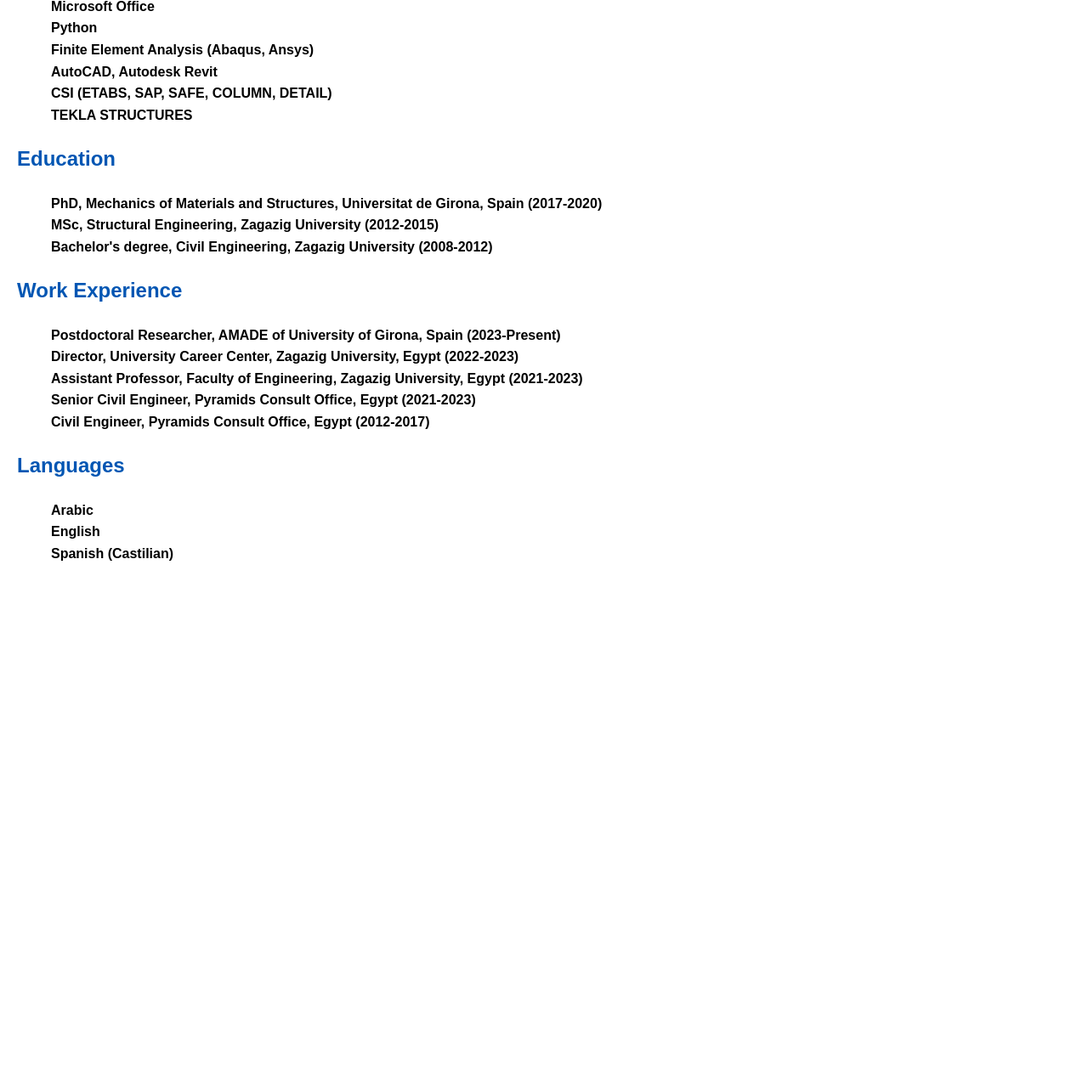
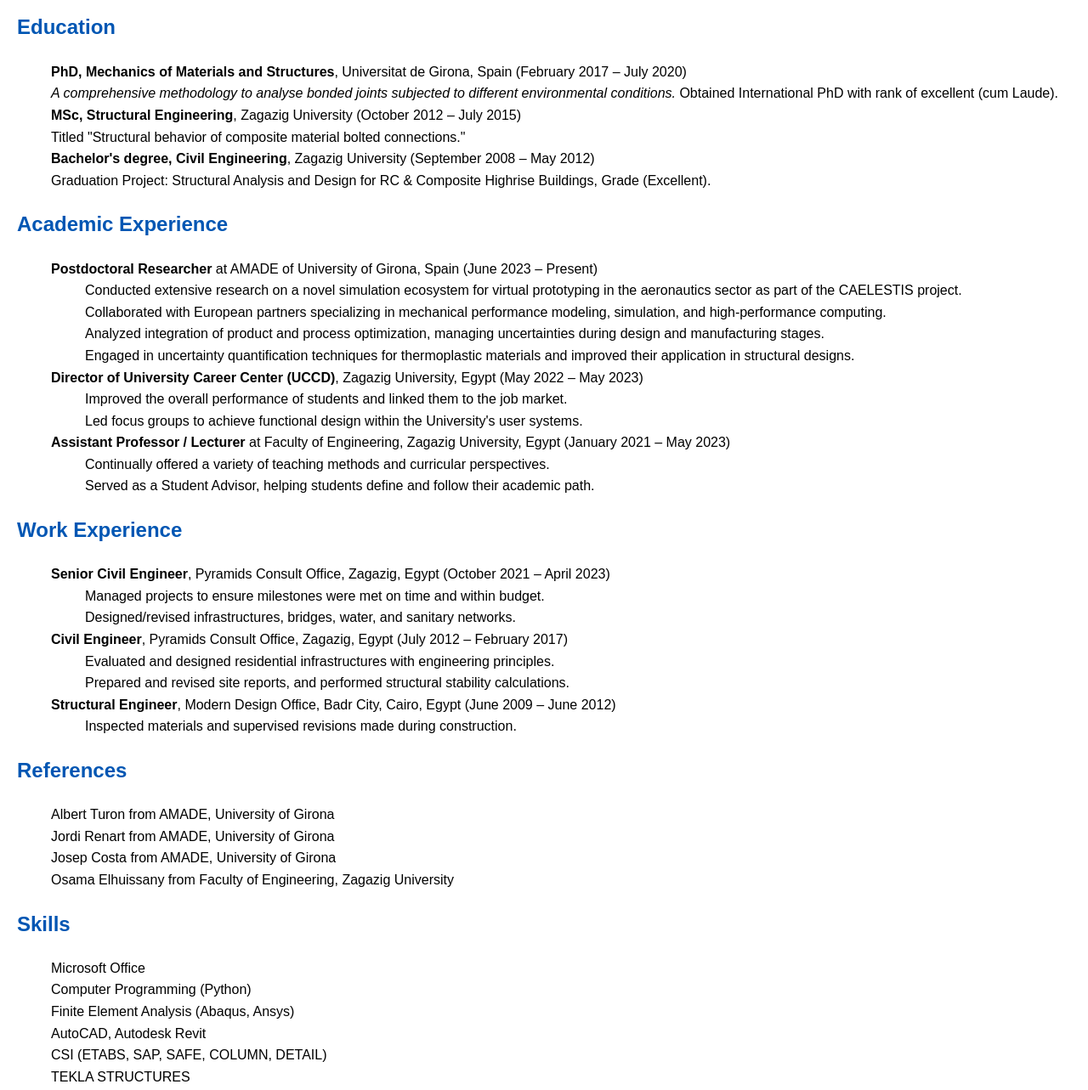
Before and after one commit to sabdelmonsef/sabdelmonsef.github.io, a plain HTML site: page index.html in a window 1280 px wide. Shown: the part 374-1657 px from the top of the page at 85% size. Before the commit the page ends 1059 px from the top, so only its background shows below. Drawn offline with Linux system fonts and the light colour scheme.

Commit message:
Update index.html

```diff
--- a/index.html
+++ b/index.html
@@ -16,49 +16,99 @@
         ul {
             list-style-type: none;
         }
+        header p, a {
+            font-size: 1.2em;
+        }
     </style>
 </head>
 <body>
     <header>
         <h1>Said Abdel-Monsef</h1>
-        <p><strong>Cell:<strong>Email:</strong> said.abdelmonsed@udg.edu</p>
+        <p><strong>Email:</strong> <a href="mailto:saabdelmonsef@eng.zu.edu.eg">saabdelmonsef@eng.zu.edu.eg</a></p>
         <p><a href="https://www.linkedin.com/in/said-abdel-monsef-05616017b/" target="_blank">LinkedIn Profile</a></p>
     </header>
 
     <section>
         <h2>Summary</h2>
-        <p>Experienced and Dynamic Structural Engineer with a proven track record of ensuring that structures are architecturally safe and compliant with codes. Familiar with the construction management process, and adept in advising clients regarding the proper materials and layout during the building process.</p>
+        <p>Experienced and Dynamic Structural Engineer with a proven track record of ensuring that structures are architecturally safe and compliant with codes. Familiar with the construction management process, and adept in advising clients regarding the proper materials and layout during the building process. Experienced in providing services for both residential and commercial projects, and adept in communicating recommendations and concerns clearly and effectively. Committed to identifying issues and achieving solutions to increase safety, functionality, and aesthetics.</p>
+    </section>
+
+    <section>
+        <h2>Education</h2>
+        <ul>
+            <li><strong>PhD, Mechanics of Materials and Structures</strong>, Universitat de Girona, Spain (February 2017 – July 2020)<br>
+            <em>A comprehensive methodology to analyse bonded joints subjected to different environmental conditions.</em> Obtained International PhD with rank of excellent (cum Laude).</li>
+
+            <li><strong>MSc, Structural Engineering</strong>, Zagazig University (October 2012 – July 2015)<br>
+            Titled "Structural behavior of composite material bolted connections."</li>
+
+            <li><strong>Bachelor's degree, Civil Engineering</strong>, Zagazig University (September 2008 – May 2012)<br>
+            Graduation Project: Structural Analysis and Design for RC & Composite Highrise Buildings, Grade (Excellent).</li>
+        </ul>
+    </section>
+
+    <section>
+        <h2>Academic Experience</h2>
+        <ul>
+            <li><strong>Postdoctoral Researcher</strong> at AMADE of University of Girona, Spain (June 2023 – Present)</li>
+            <ul>
+                <li>Conducted extensive research on a novel simulation ecosystem for virtual prototyping in the aeronautics sector as part of the CAELESTIS project.</li>
+                <li>Collaborated with European partners specializing in mechanical performance modeling, simulation, and high-performance computing.</li>
+                <li>Analyzed integration of product and process optimization, managing uncertainties during design and manufacturing stages.</li>
+                <li>Engaged in uncertainty quantification techniques for thermoplastic materials and improved their application in structural designs.</li>
+            </ul>
+            <li><strong>Director of University Career Center (UCCD)</strong>, Zagazig University, Egypt (May 2022 – May 2023)</li>
+            <ul>
+                <li>Improved the overall performance of students and linked them to the job market.</li>
+                <li>Led focus groups to achieve functional design within the University's user systems.</li>
+            </ul>
+            <li><strong>Assistant Professor / Lecturer</strong> at Faculty of Engineering, Zagazig University, Egypt (January 2021 – May 2023)</li>
+            <ul>
+                <li>Continually offered a variety of teaching methods and curricular perspectives.</li>
+                <li>Served as a Student Advisor, helping students define and follow their academic path.</li>
+            </ul>
+        </ul>
+    </section>
+
+    <section>
+        <h2>Work Experience</h2>
+        <ul>
+            <li><strong>Senior Civil Engineer</strong>, Pyramids Consult Office, Zagazig, Egypt (October 2021 – April 2023)</li>
+            <ul>
+                <li>Managed projects to ensure milestones were met on time and within budget.</li>
+                <li>Designed/revised infrastructures, bridges, water, and sanitary networks.</li>
+            </ul>
+            <li><strong>Civil Engineer</strong>, Pyramids Consult Office, Zagazig, Egypt (July 2012 – February 2017)</li>
+            <ul>
+                <li>Evaluated and designed residential infrastructures with engineering principles.</li>
+                <li>Prepared and revised site reports, and performed structural stability calculations.</li>
+            </ul>
+            <li><strong>Structural Engineer</strong>, Modern Design Office, Badr City, Cairo, Egypt (June 2009 – June 2012)</li>
+            <ul>
+                <li>Inspected materials and supervised revisions made during construction.</li>
+            </ul>
+        </ul>
+    </section>
+
+    <section>
+        <h2>References</h2>
+        <ul>
+            <li>Albert Turon from AMADE, University of Girona</li>
+            <li>Jordi Renart from AMADE, University of Girona</li>
+            <li>Josep Costa from AMADE, University of Girona</li>
+            <li>Osama Elhuissany from Faculty of Engineering, Zagazig University</li>
+        </ul>
     </section>
 
     <section>
         <h2>Skills</h2>
         <ul>
             <li>Microsoft Office</li>
-            <li>Python</li>
+            <li>Computer Programming (Python)</li>
             <li>Finite Element Analysis (Abaqus, Ansys)</li>
             <li>AutoCAD, Autodesk Revit</li>
             <li>CSI (ETABS, SAP, SAFE, COLUMN, DETAIL)</li>
             <li>TEKLA STRUCTURES</li>
-        </ul>
-    </section>
-
-    <section>
-        <h2>Education</h2>
-        <ul>
-            <li><strong>PhD, Mechanics of Materials and Structures</strong>, Universitat de Girona, Spain (2017-2020)</li>
-            <li><strong>MSc, Structural Engineering</strong>, Zagazig University (2012-2015)</li>
-            <li><strong>Bachelor's degree, Civil Engineering</strong>, Zagazig University (2008-2012)</li>
-        </ul>
-    </section>
-
-    <section>
-        <h2>Work Experience</h2>
-        <ul>
-            <li><strong>Postdoctoral Researcher</strong>, AMADE of University of Girona, Spain (2023-Present)</li>
-            <li><strong>Director</strong>, University Career Center, Zagazig University, Egypt (2022-2023)</li>
-            <li><strong>Assistant Professor</strong>, Faculty of Engineering, Zagazig University, Egypt (2021-2023)</li>
-            <li><strong>Senior Civil Engineer</strong>, Pyramids Consult Office, Egypt (2021-2023)</li>
-            <li><strong>Civil Engineer</strong>, Pyramids Consult Office, Egypt (2012-2017)</li>
         </ul>
     </section>
 
@@ -70,5 +120,6 @@
             <li>Spanish (Castilian)</li>
         </ul>
     </section>
+
 </body>
 </html>
```
